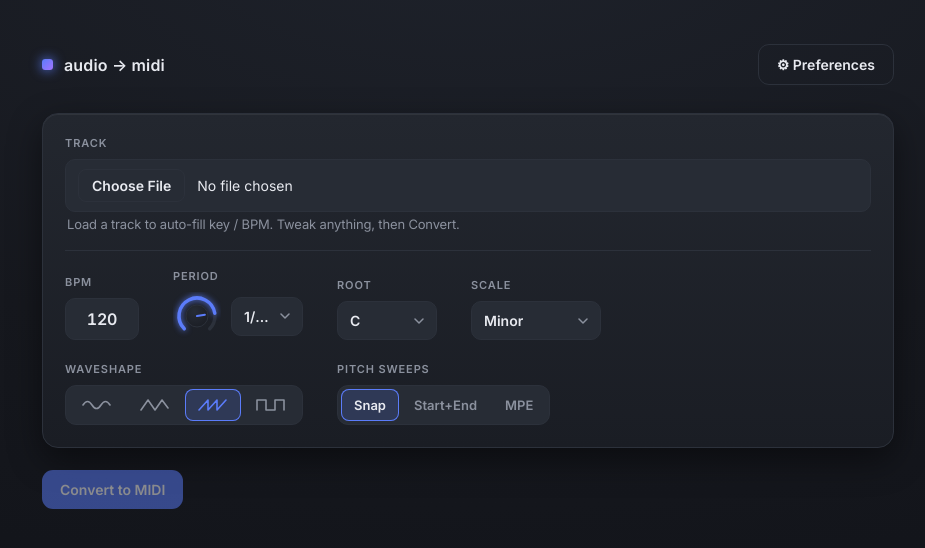
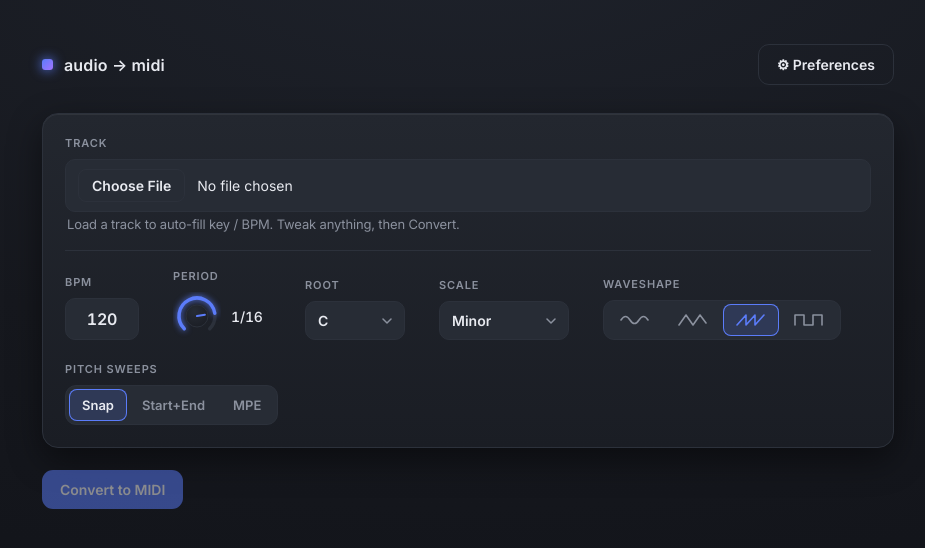
Before and after one commit to KevinYuFu/Midi-TrackAnalysisTool, a React (Vite) app in the folder client/: page / in a window 1280 px wide. Shown: the top 548 px of the page, without its empty margins (172-1097 px from the left). Built offline with nearby package versions, Linux system fonts and the light colour scheme.

Commit message:
Period: knob with text value, drop the dropdown
Co-Authored-By: Claude Opus 4.8 <noreply@anthropic.com>

```diff
--- a/client/src/App.tsx
+++ b/client/src/App.tsx
@@ -154,16 +154,9 @@ export default function App() {
             min={0}
             max={PERIODS.length - 1}
             step={1}
+            format={(v) => PERIODS[v] ?? '?'}
             assumed={isAssumed('period')}
             onChange={(v) => set({ period: PERIODS[v] })}
-            valueNode={
-              <Dropdown
-                value={settings.period}
-                options={PERIODS}
-                width={72}
-                onChange={(v) => set({ period: v })}
-              />
-            }
           />
 
           <div className={`ctl${isAssumed('root') ? ' assumed' : ''}`}>
```
